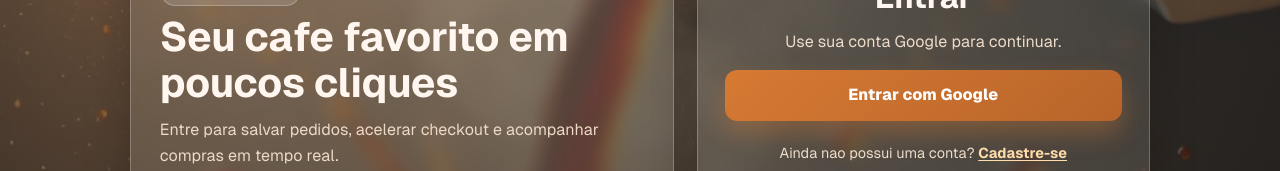
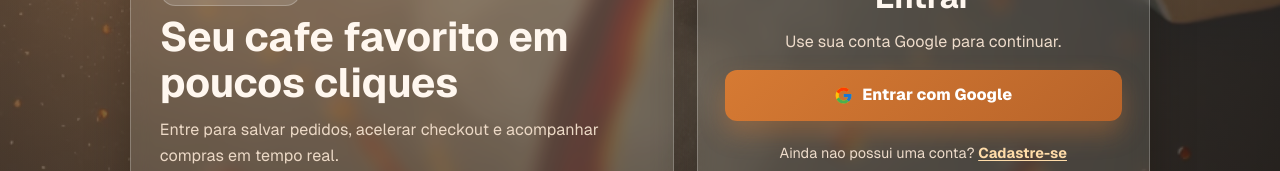
Before and after one commit to fabimarinho/fronend-coffe, a Next.js app: page /login in a window 1280 px wide. Shown: the part 445-616 px from the top of the page. Built offline with nearby package versions, Linux system fonts and the light colour scheme; no server answers.

Commit message:
feat(login): adicionar icone do Google no botao de entrada

```diff
--- a/src/app/login/page.tsx
+++ b/src/app/login/page.tsx
@@ -8,6 +8,7 @@
 import Link from "next/link";
 import { useEffect, useState } from "react";
 import { toast } from "react-hot-toast";
+import { FcGoogle } from "react-icons/fc";
 
 export default function Login() {
   const router = useRouter();
@@ -60,7 +61,14 @@
 
           <form onSubmit={handleSubmit} className={styles.form}>
             <button type="submit" className={styles.accessButton} disabled={isLoading}>
-              {isLoading ? "Entrando..." : "Entrar com Google"}
+              {isLoading ? (
+                "Entrando..."
+              ) : (
+                <>
+                  <FcGoogle aria-hidden="true" className={styles.googleIcon} />
+                  <span>Entrar com Google</span>
+                </>
+              )}
             </button>
 
             <p className={styles.signupLink}>
--- a/src/app/login/styles.module.scss
+++ b/src/app/login/styles.module.scss
@@ -114,6 +114,10 @@
 }
 
 .accessButton {
+  display: inline-flex;
+  align-items: center;
+  justify-content: center;
+  gap: 0.55rem;
   border: none;
   border-radius: 12px;
   padding: 0.85rem 1rem;
@@ -141,6 +145,11 @@
   }
 }
 
+.googleIcon {
+  width: 1.2rem;
+  height: 1.2rem;
+}
+
 .signupLink {
   font-size: 0.9rem;
 
```
